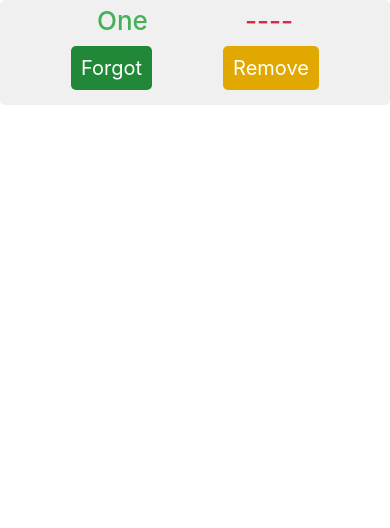
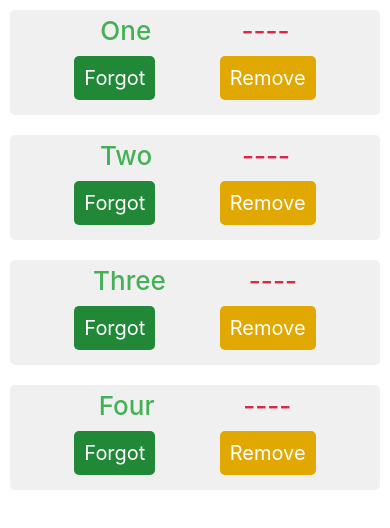
Before and after one commit to phamtanphat/Reactnative03082020, a React Native app: screen / in a window 390 px wide. Shown: the top 528 px of the page. Built offline with nearby package versions, Linux system fonts and the light colour scheme.

Commit message:
render words

```diff
--- a/src/screen/MainScreen.js
+++ b/src/screen/MainScreen.js
@@ -1,13 +1,23 @@
 import React, { Component } from 'react'
-import { Text, View, StyleSheet , TouchableOpacity} from 'react-native'
+import { Text, View, StyleSheet, TouchableOpacity } from 'react-native'
 import Box from '../components/Box'
-import Dimensions from '../ultils/Dimensions'
+import dimensions from '../utils/dimensions'
 
 export default class MainScreen extends Component {
     render() {
-        const word = { id: 1, en: 'One', vn: 'Mot', isMemorized: true }
+        const words = [
+            { id: 1, en: 'One', vn: 'Mot', isMemorized: true },
+            { id: 2, en: 'Two', vn: 'Hai', isMemorized: true },
+            { id: 3, en: 'Three', vn: 'Ba', isMemorized: true },
+            { id: 4, en: 'Four', vn: 'Bon', isMemorized: true },
+        ]
         return (
-            <View style={styles.wordgroup} >
+            <View>
+                {words.map(word => {
+                    return (
+                        <View
+                            key={word.id}
+                            style={styles.wordgroup} >
                             <View style={styles.textgroup}>
                                 <Text style={styles.textEn}>{word.en}</Text>
                                 <Text style={styles.textVn}>
@@ -31,6 +41,10 @@ export default class MainScreen extends Component {
                             </View>
                         </View>
                     )
+                })
+                }
+            </View >
+        )
     }
 }
 const styles = StyleSheet.create({
@@ -38,45 +52,51 @@ const styles = StyleSheet.create({
         flexDirection: 'column',
         justifyContent: 'space-evenly',
         backgroundColor: '#F0F0F0',
-        borderRadius : 5,
-        paddingVertical : 5
+        borderRadius: 5,
+        paddingVertical: 5,
+        margin : 10
     },
     textgroup: {
-        flexDirection : 'row',
+        flexDirection: 'row',
         justifyContent: 'space-evenly',
         marginBottom: 10
     },
-    buttonisMemorized : {
-        padding : 10,
-        backgroundColor : 'red',
-        borderRadius : 5
+    buttonisMemorized: {
+        padding: 10,
+        backgroundColor: 'red',
+        borderRadius: 5
     },
     buttonisForgot: {
-        padding : 10,
-        backgroundColor : '#218838',
-        borderRadius : 5
+        padding: 10,
+        backgroundColor: '#218838',
+        borderRadius: 5
     },
     buttonRemove: {
-        padding : 10,
-        backgroundColor : '#E0A800',
-        borderRadius : 5
+        padding: 10,
+        backgroundColor: '#E0A800',
+        borderRadius: 5
     },
     textisMemorized: {
-        fontSize : 20,
-        color : 'white'
+        fontSize: 20,
+        color: 'white'
     },
     textRemove: {
-        fontSize : 20,
-        color : 'white'
+        fontSize: 20,
+        color: 'white'
     },
     textEn: {
-        color : '#45B157',
-        fontSize : Dimensions.getWidth() / 15,
+        color: '#45B157',
+        fontSize: dimensions.getWidth() / 15,
         fontWeight: '500'
     },
     textVn: {
-        color : '#DA2846',
-        fontSize : Dimensions.getWidth()  / 15,
+        color: '#DA2846',
+        fontSize: dimensions.getWidth() / 15,
         fontWeight: '500'
     },
 })
+
+/*
+
+
+*/
```
Also changed, not shown: src/utils/dimensions.js (renamed from src/ultils/Dimensions.js). Lines whose indentation alone changed are shown as unchanged.
